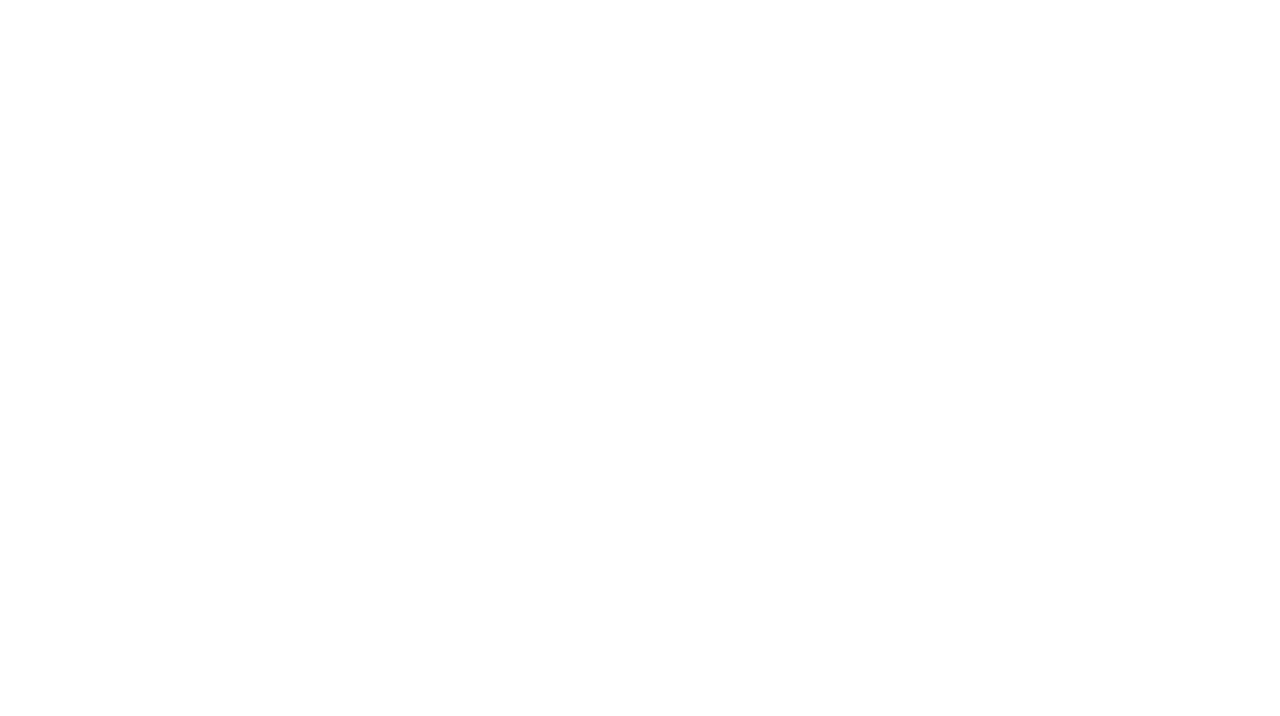
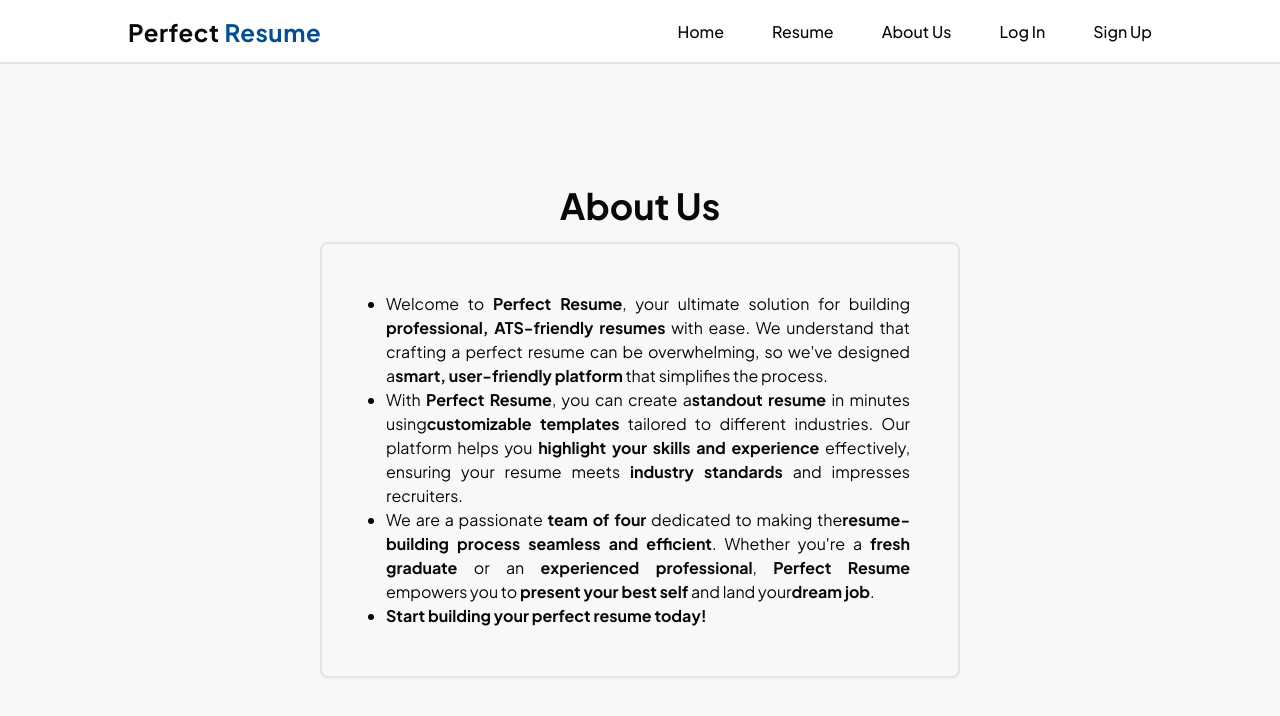
Before and after one commit to KarthikeyaTadiparti/Perfect-Resume, a React (Vite) app in the folder client/: page /aboutus in a window 1280 px wide. Before the commit this address had no page. Shown: the top 716 px of the page. Built offline with nearby package versions, Linux system fonts and the light colour scheme.

Commit message:
added about us page

```diff
--- a/client/src/App.jsx
+++ b/client/src/App.jsx
@@ -9,6 +9,7 @@ import Edit from "./pages/Edit";
 import Layout from "./components/Layout";
 import PrivateRoute from "./components/PrivateRoute";
 import Demo from "./pages/Demo"
+import AboutUs from "./pages/AboutUs";
 function App() {
     const UserInfo = useSelector((state) => state.auth.UserInfo);
     return (
@@ -16,6 +17,7 @@ function App() {
             <Route path="/demo" element={<Demo/>}></Route>
             <Route path="/" element={<Layout />}>
                 <Route index element={<Home />}></Route>
+                <Route path="/aboutus" element={<AboutUs />}></Route>
                 <Route path="/auth/login" element={<Login />}></Route>
                 <Route path="/auth/signup" element={<Signup />}></Route>
                 <Route element={<PrivateRoute UserInfo={UserInfo} />}>
--- a/client/src/components/Navbar.jsx
+++ b/client/src/components/Navbar.jsx
@@ -48,7 +48,7 @@ function Navbar() {
                     <Link to="/resume" className="hover:underline">
                         Resume
                     </Link>
-                    <Link to="*" className="hover:underline">
+                    <Link to="/aboutus" className="hover:underline">
                         About Us
                     </Link>
                     {!UserInfo ? (
--- /dev/null
+++ b/client/src/pages/AboutUs.jsx
@@ -0,0 +1,68 @@
+import React from "react";
+
+function AboutUs() {
+    return (
+        <div className="w-screen h-full flex flex-col justify-center items-center bg-back ">
+            <h1 className="text-center text-4xl font-bold mb-4">About Us</h1>
+            <div className="flex w-1/2 px-12 py-12 rounded-lg border-2 shadow-sm">
+                <ul className="list-disc ml-4 text-justify">
+                    <li>
+                        Welcome to{" "}
+                        <span className="font-bold">Perfect Resume</span>, your
+                        ultimate solution for building{" "}
+                        <span className="font-bold">
+                            professional, ATS-friendly resumes
+                        </span>{" "}
+                        with ease. We understand that crafting a perfect resume
+                        can be overwhelming, so we've designed a
+                        <span className="font-bold">
+                            smart, user-friendly platform
+                        </span>{" "}
+                        that simplifies the process.
+                    </li>
+                    <li>
+                        With <span className="font-bold">Perfect Resume</span>,
+                        you can create a
+                        <span className="font-bold">standout resume</span> in
+                        minutes using
+                        <span className="font-bold">
+                            customizable templates
+                        </span>{" "}
+                        tailored to different industries. Our platform helps you{" "}
+                        <span className="font-bold">
+                            highlight your skills and experience
+                        </span>{" "}
+                        effectively, ensuring your resume meets{" "}
+                        <span className="font-bold">industry standards</span>{" "}
+                        and impresses recruiters.
+                    </li>
+                    <li>
+                        We are a passionate{" "}
+                        <span className="font-bold">team of four</span>{" "}
+                        dedicated to making the
+                        <span className="font-bold">
+                            resume-building process seamless and efficient
+                        </span>
+                        . Whether you're a{" "}
+                        <span className="font-bold">fresh graduate</span> or an{" "}
+                        <span className="font-bold">
+                            experienced professional
+                        </span>
+                        , <span className="font-bold">Perfect Resume</span>{" "}
+                        empowers you to{" "}
+                        <span className="font-bold">
+                            present your best self
+                        </span>{" "}
+                        and land your
+                        <span className="font-bold">dream job</span>.
+                    </li>
+                    <li className="font-bold">
+                        Start building your perfect resume today!
+                    </li>
+                </ul>
+            </div>
+        </div>
+    );
+}
+
+export default AboutUs;
```
